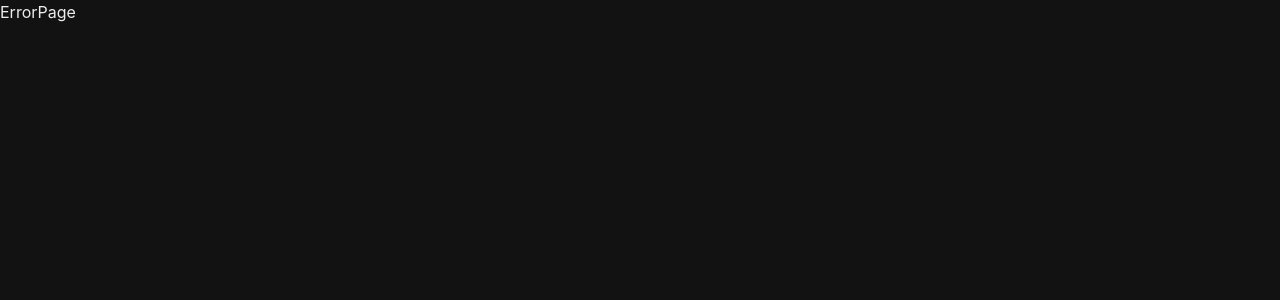
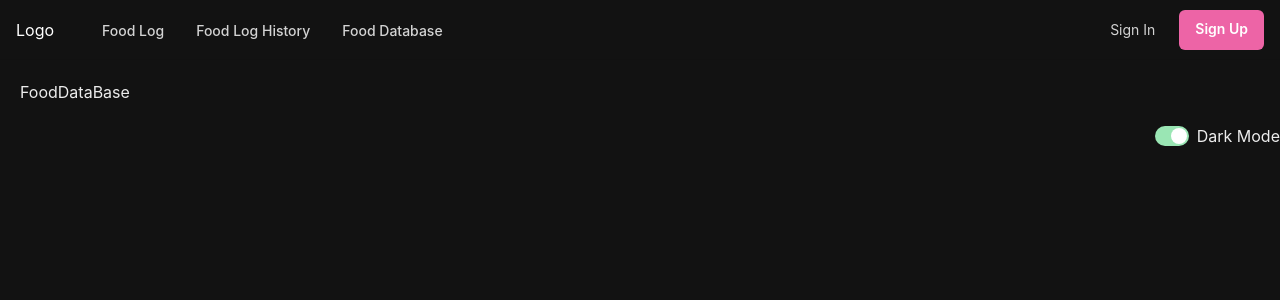
Before and after one commit to CalvinDoesCS/CalorieTracker, a React (Vite) app in the folder diet-tracker-react/: page /food-database in a window 1280 px wide. Before the commit this address had no page. Shown: the top 300 px of the page. Built offline with nearby package versions, Linux system fonts and the light colour scheme.

Commit message:
Rename SignupForm to Register Form

```diff
--- /dev/null
+++ b/diet-tracker-react/src/components/FoodDatabase.tsx
@@ -0,0 +1,9 @@
+import React from 'react'
+
+const FoodDatabase = () => {
+  return (
+    <div>FoodDataBase</div>
+  )
+}
+
+export default FoodDatabase
--- a/diet-tracker-react/src/components/NavBar.tsx
+++ b/diet-tracker-react/src/components/NavBar.tsx
@@ -25,10 +25,9 @@ import {
 import { Link} from "react-router-dom";
 import useSignOut from "../hooks/useSignOut";
 import useTokenStore from "../hooks/useTokenStore";
-
 export default function NavBar() {
   const { isOpen, onToggle } = useDisclosure();
-  const { accessToken } = useTokenStore();
+  const {accessToken} = useTokenStore();
 
   const signOut = useSignOut();
   const logout = () => {
@@ -110,7 +109,6 @@ export default function NavBar() {
               </Button>
               <Button
                 as={Link}
-                display={{ base: "none", md: "inline-flex" }}
                 fontSize={"sm"}
                 fontWeight={600}
                 color={"white"}
@@ -126,7 +124,6 @@ export default function NavBar() {
           ) : (
             <Button
               as={Link}
-              display={{ base: "none", md: "inline-flex" }}
               fontSize={"sm"}
               fontWeight={600}
               color={"white"}
@@ -358,6 +355,6 @@ const NAV_ITEMS: Array<NavItem> = [
   },
   {
     label: "Food Database",
-    href: "#",
+    href: "/food-database",
   },
 ];
--- a/diet-tracker-react/src/components/SignUpForm.tsx
+++ b/diet-tracker-react/src/components/RegisterForm.tsx
@@ -7,7 +7,7 @@ import useAddUser from '../hooks/useAddUser';
 import {Link, useNavigate } from 'react-router-dom';
 import { z } from 'zod';
 import { zodResolver } from '@hookform/resolvers/zod';
-const SignUpForm = () => {
+const RegisterForm = () => {
 
     const schema = z.object({
       email: z
@@ -138,4 +138,4 @@ const SignUpForm = () => {
     )
 }
 
-export default SignUpForm
+export default RegisterForm
--- a/diet-tracker-react/src/hooks/useIsLoggedIn.ts
+++ b/diet-tracker-react/src/hooks/useIsLoggedIn.ts
@@ -5,7 +5,7 @@ import Token from "../entities/Token";
 import createAxiosConfig from "../services/axios-config";
 import useRefreshToken from "./useRefreshToken";
 import { useNavigate } from "react-router-dom";
-import { AxiosError } from "axios";
+
 
 const apiClient = new APIClient<Token>('/auth/validateAccessToken');
 
@@ -13,7 +13,7 @@ export const useIsLoggedIn = () => {
     const navigate = useNavigate();
     const [isLoggedIn, setIsLoggedIn] = useState(false);
     const refreshToken = useRefreshToken();
-    const {accessToken} = useTokenStore();
+    const {accessToken,clearToken} = useTokenStore();
 
     const refreshAccessToken = async () => {
         try {
@@ -22,6 +22,8 @@ export const useIsLoggedIn = () => {
         } catch (error) {
           // User need to login back in
           console.error("Token refresh failed.", error);
+          //Clear Token client side
+          clearToken();
           setIsLoggedIn(false);
           navigate("/signin")
         }
--- a/diet-tracker-react/src/hooks/useSignOut.ts
+++ b/diet-tracker-react/src/hooks/useSignOut.ts
@@ -9,7 +9,7 @@ import createAxiosConfig from "../services/axios-config";
 const apiClient = new APIClient<Token>('/auth/logout');
 
 const useSignOut = () =>{
-  const {accessToken,clearToken} = useTokenStore();
+  const {clearToken} = useTokenStore();
 
   const axiosConfig = createAxiosConfig(null);
 
```
Also changed, not shown: diet-tracker-react/src/hooks/useTokenStore.ts (+18 -22 lines), diet-tracker-react/src/routing.tsx (+7 -2 lines).
